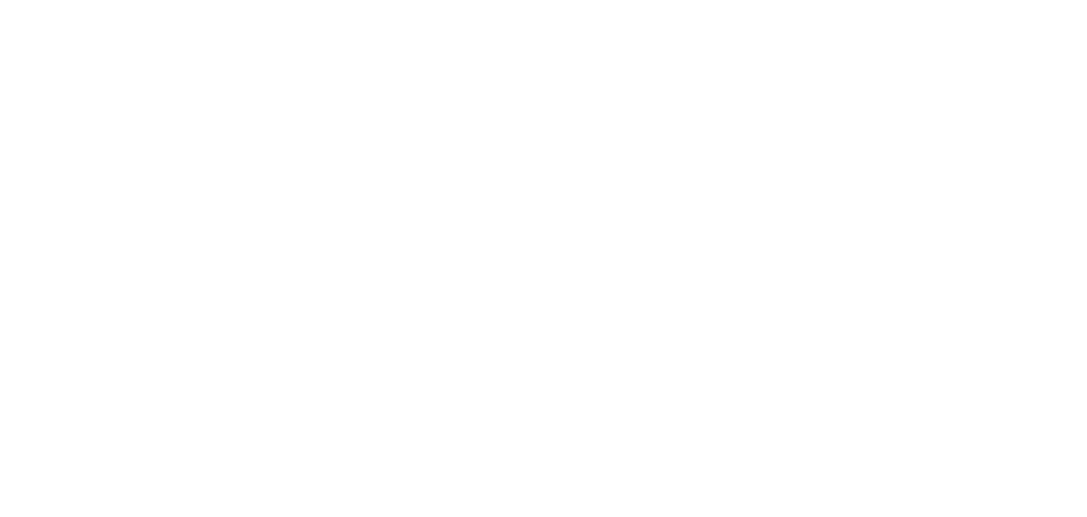
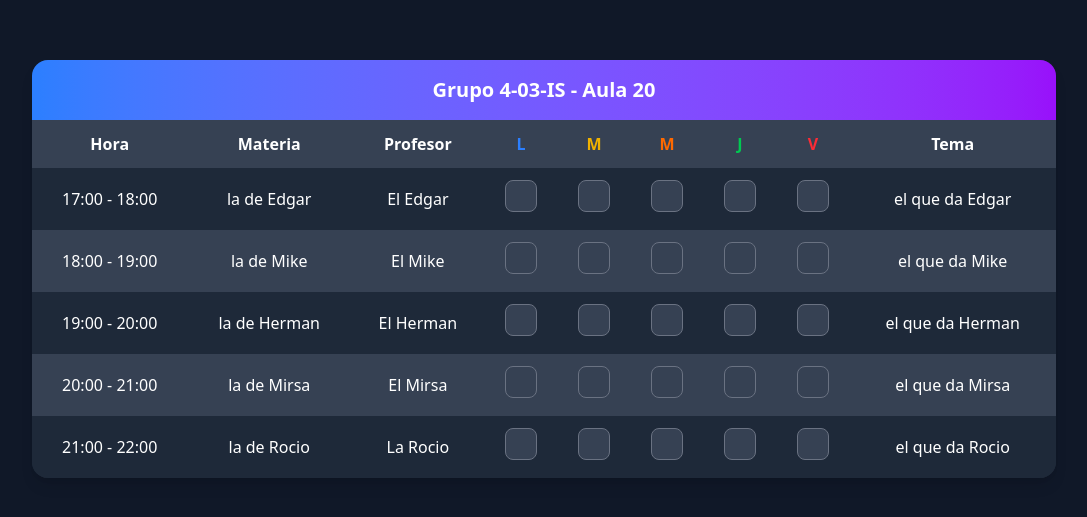
Before and after one commit to ErickDbS/Lo-de-mike, a React (Vite) app: page /prueba in a window 1280 px wide. Before the commit this address had no page. Shown: the part 131-648 px from the top of the page, without its empty margins (96-1183 px from the left). Built offline with nearby package versions, Linux system fonts and the light colour scheme.

Commit message:
Agregado el componente del horario

```diff
--- a/src/AppRoutes.tsx
+++ b/src/AppRoutes.tsx
@@ -1,7 +1,9 @@
 import { Route, Routes } from "react-router-dom";
-import Login from "./Components/Login-Register/Login";
-import Register from "./Components/Login-Register/Register";
+import Login from "./Components/auth/Login";
+import Register from "./Components/auth/Register";
 import Inicio from "./Inicio";
+import Schedule from "./Components/schedule/Schedule";
+import Prueba from "./Components/schedule/prueba";
 
 export default function AppRoutes(){
     return (
@@ -10,6 +12,7 @@
                 <Route path="/" element={<Login />} />
                 <Route path="/login" element={<Login />} />
                 <Route path="/register" element={<Register />} />
+                <Route path="/prueba" element={<Prueba />}/>
             </Routes>
         </>
     )
--- /dev/null
+++ b/src/Components/schedule/Prueba.tsx
@@ -0,0 +1,25 @@
+import Schedule from "./Schedule";
+
+export default function Prueba(){
+const horarios = [
+    {hora: "17:00 - 18:00", materia: "la de Edgar", profesor: "El Edgar", tema: "el que da Edgar"},
+    {hora: "18:00 - 19:00", materia: "la de Mike", profesor: "El Mike", tema: "el que da Mike"},
+    {hora: "19:00 - 20:00", materia: "la de Herman", profesor: "El Herman", tema: "el que da Herman"},
+    {hora: "20:00 - 21:00", materia: "la de Mirsa", profesor: "El Mirsa", tema: "el que da Mirsa"},
+    {hora: "21:00 - 22:00", materia: "la de Rocio", profesor: "La Rocio", tema: "el que da Rocio"},
+]
+
+    return (
+        <>
+
+            <Schedule
+                grupo="4-03-IS"
+                aula="Aula 20"
+                horarios={horarios}
+            >
+
+            </Schedule>
+
+        </>
+    )
+}
--- /dev/null
+++ b/src/Components/schedule/Schedule.tsx
@@ -0,0 +1,103 @@
+import { useState } from "react";
+
+interface Horario {
+    hora: string;
+    materia: string;
+    profesor: string;
+    tema: string;
+}
+
+interface ScheduleProps {
+    grupo: string;
+    aula: string;
+    horarios: Horario[];
+}
+
+export default function Schedule({ grupo, aula, horarios }: ScheduleProps) {
+    const [checked, setChecked] = useState<{ [key: string]: boolean }>({});
+
+    const toggleCheck = (key: string) => {
+        setChecked((prev) => ({
+            ...prev,
+            [key]: !prev[key],
+        }));
+    };
+
+    const dias = ["L", "M", "M", "J", "V"];
+
+
+    return (
+        <div className="bg-gray-900 min-h-screen flex justify-center items-center p-6">
+            <div className="w-full max-w-5xl bg-gray-800 rounded-2xl shadow-lg overflow-hidden">
+                {/* Encabezado */}
+                <div className="bg-gradient-to-r from-blue-500 to-purple-600 text-white p-4 text-center text-xl font-bold">
+                    Grupo {grupo} - {aula}
+                </div>
+
+                {/* Tabla */}
+                <table className="w-full text-white">
+                    <thead>
+                        <tr className="bg-gray-700">
+                            <th className="p-3">Hora</th>
+                            <th className="p-3">Materia</th>
+                            <th className="p-3">Profesor</th>
+                            <th className="p-3 text-blue-500">L</th>
+                            <th className="p-3 text-yellow-500">M</th>
+                            <th className="p-3 text-orange-500">M</th>
+                            <th className="p-3 text-green-500">J</th>
+                            <th className="p-3 text-red-500">V</th>
+                            <th className="p-3">Tema</th>
+                        </tr>
+                    </thead>
+                    <tbody>
+                        {horarios.map((horario, rowIndex) => (
+                            <tr
+                                key={rowIndex}
+                                className="odd:bg-gray-800 even:bg-gray-700 hover:bg-gray-600 transition duration-200"
+                            >
+                                <td className="p-3 text-center">{horario.hora}</td>
+                                <td className="p-3 text-center">{horario.materia}</td>
+                                <td className="p-3 text-center">{horario.profesor}</td>
+                                {dias.map((_, dayIndex) => {
+                                    const key = `${rowIndex}-${dayIndex}`;
+                                    return (
+                                        <td key={key} className="p-3 text-center">
+                                            <input
+                                                type="checkbox"
+                                                className="hidden"
+                                                id={key}
+                                                checked={checked[key] || false}
+                                                onChange={() => toggleCheck(key)}
+                                            />
+                                            <label
+                                                htmlFor={key}
+                                                className="w-8 h-8 inline-flex items-center justify-center bg-gray-700 rounded-lg cursor-pointer border border-gray-500 hover:bg-gray-600 transition relative"
+                                            >
+                                                <span
+                                                    className={`absolute w-5 h-5 text-green-400 transform scale-0 transition-transform duration-300 ease-out ${
+                                                        checked[key] ? "scale-100 animate-bounce-up" : ""
+                                                    }`}
+                                                >
+                                                    <svg
+                                                        fill="none"
+                                                        stroke="currentColor"
+                                                        strokeWidth="3"
+                                                        viewBox="0 0 24 24"
+                                                        xmlns="http://www.w3.org/2000/svg"
+                                                    >
+                                                        <path strokeLinecap="round" strokeLinejoin="round" d="M5 13l4 4L19 7"></path>
+                                                    </svg>
+                                                </span>
+                                            </label>
+                                        </td>
+                                    );
+                                })}
+                                <td className="p-3 text-center">{horario.tema}</td>
+                            </tr>
+                        ))}
+                    </tbody>
+                </table>
+            </div>
+        </div>
+    );
+}
```
Also changed, not shown: src/Components/auth/Login.tsx (renamed from src/Components/Login-Register/Login.tsx), src/Components/auth/Register.tsx (renamed from src/Components/Login-Register/Register.tsx).
